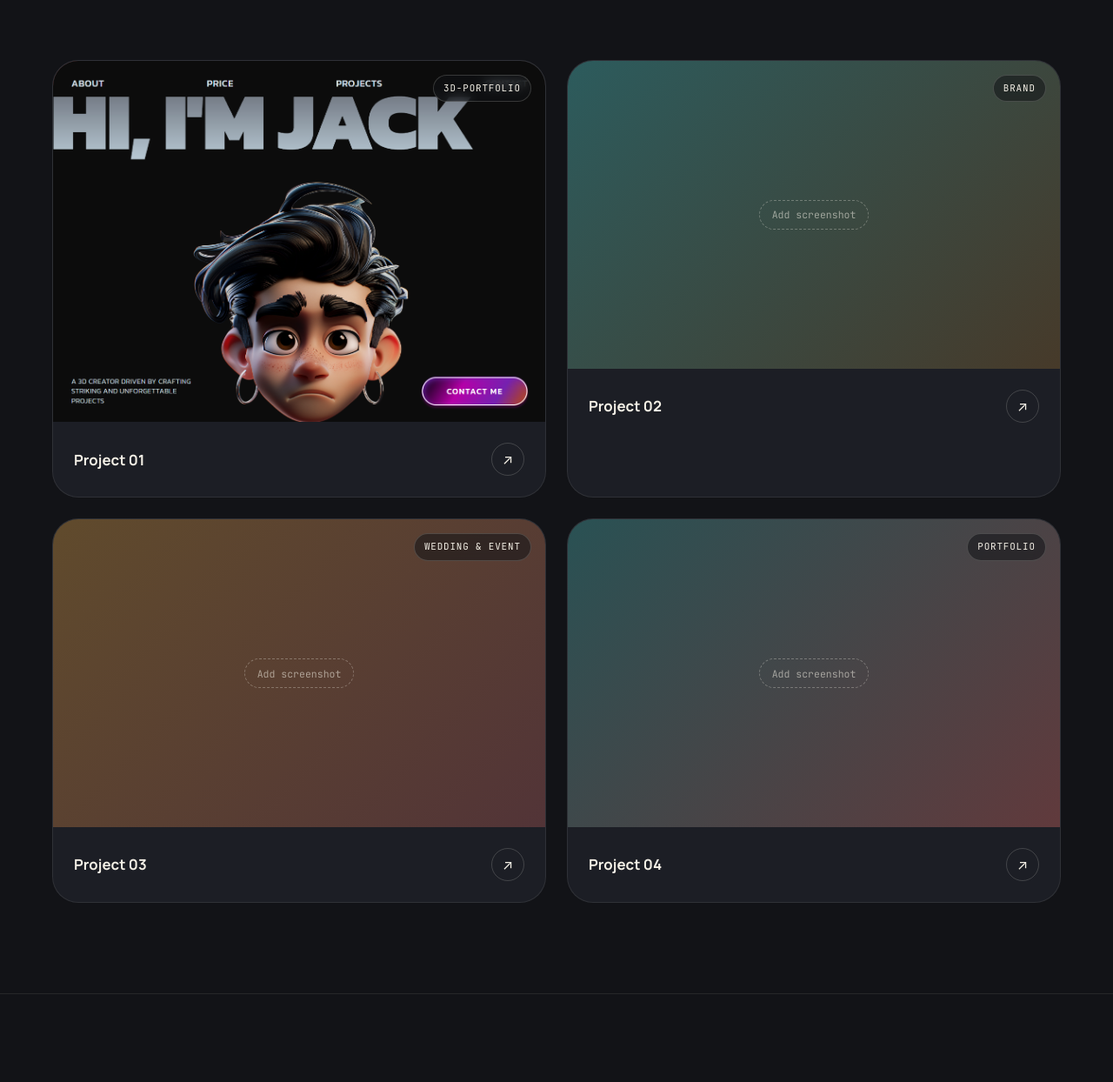
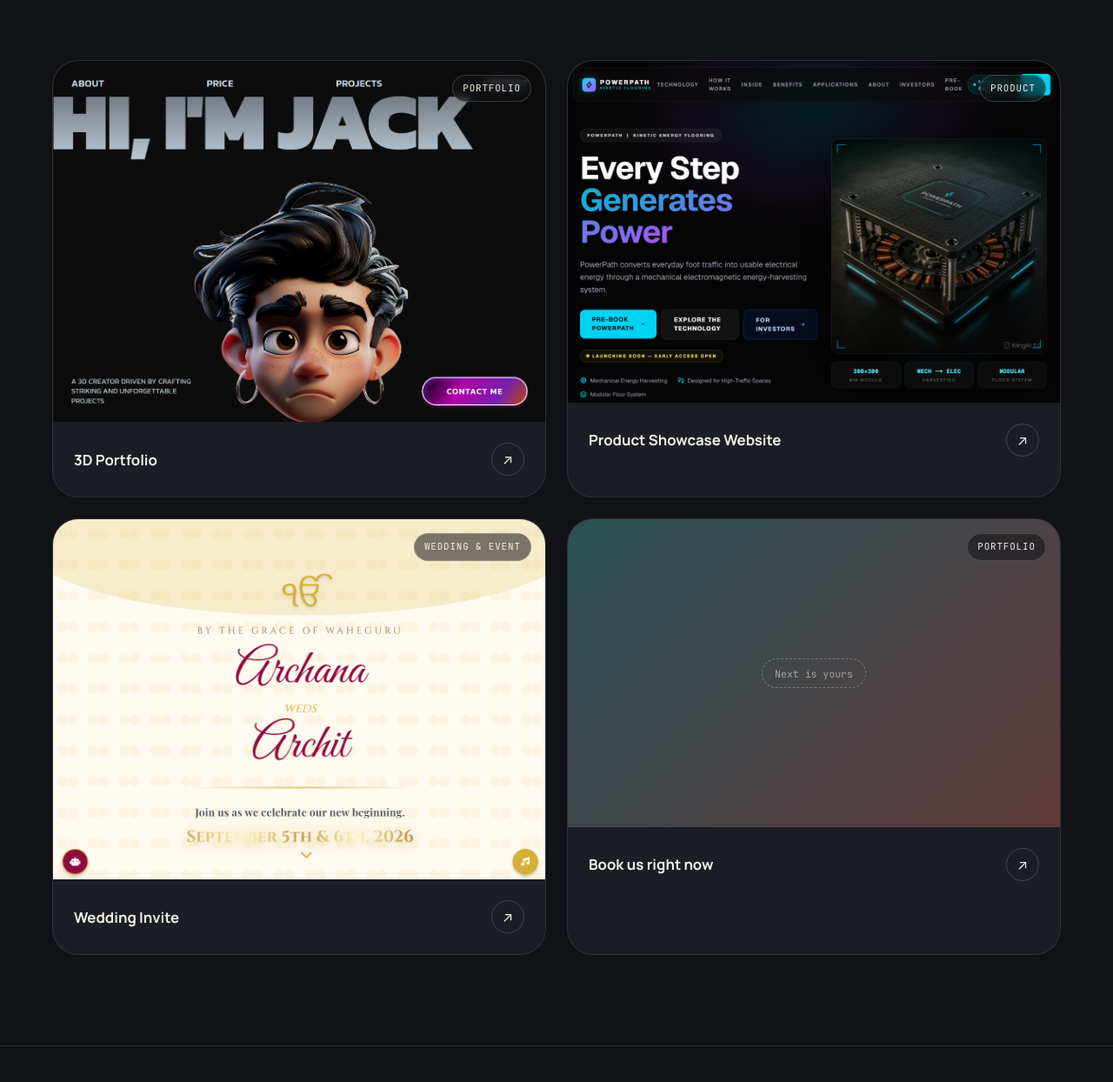
Before and after one commit to MOKSH-bit/Mr.-Web-Dev, a plain HTML site: page index.html in a window 1280 px wide. Shown: the part 2212-3456 px from the top of the page at 87% size. Drawn offline with Linux system fonts and the light colour scheme; files whose address does not match are found by name.

Commit message:
Update index.html
final updated

```diff
--- a/index.html
+++ b/index.html
@@ -779,22 +779,22 @@ a:focus-visible, button:focus-visible, input:focus-visible, textarea:focus-visib
         <!-- TODO: replace href="#" with the live project URL -->
         <a class="work-card reveal" href="https://jack-web-theta.vercel.app/" target="_blank" rel="noopener noreferrer" aria-label="Project 01 — opens in a new tab">
           <div class="work-media work-media-a">
-            <span class="work-tag">3D-Portfolio</span>
-            <img src="project01.png" alt="3D Portfolio Project 01" class="w-full h-full object-cover" />
+            <span class="work-tag">Portfolio</span>
+            <img src="C:\Users\moksh\Downloads\websites\mr web dev\project01.png" alt="3D Portfolio Project 01" class="w-full h-full object-cover" />
           </div>
           <div class="work-footer">
-            <span class="work-title">Project 01</span>
+            <span class="work-title">3D Portfolio</span>
             <span class="work-arrow" aria-hidden="true">↗</span>
           </div>
         </a>
         <!-- TODO: replace href="#" with the live project URL -->
-        <a class="work-card reveal" href="#" target="_blank" rel="noopener noreferrer" aria-label="Project 02 — opens in a new tab">
+        <a class="work-card reveal" href="https://powerpath-webpage.vercel.app/" target="_blank" rel="noopener noreferrer" aria-label="Project 02 — opens in a new tab">
           <div class="work-media work-media-b">
-            <span class="work-tag">Brand</span>
-            <span class="work-media-hint">Add screenshot</span>
+            <span class="work-tag">Product</span>
+            <img src="C:\Users\moksh\Downloads\websites\mr web dev\project03.png" alt="Powerpath" class="w-full h-full object-cover" />
           </div>
           <div class="work-footer">
-            <span class="work-title">Project 02</span>
+            <span class="work-title">Product Showcase Website</span>
             <span class="work-arrow" aria-hidden="true">↗</span>
           </div>
         </a>
@@ -802,10 +802,11 @@ a:focus-visible, button:focus-visible, input:focus-visible, textarea:focus-visib
         <a class="work-card reveal" href="#" target="_blank" rel="noopener noreferrer" aria-label="Project 03 — opens in a new tab">
           <div class="work-media work-media-c">
             <span class="work-tag">Wedding &amp; Event</span>
-            <span class="work-media-hint">Add screenshot</span>
+            <img src="C:\Users\moksh\Downloads\websites\mr web dev\project02.png" alt="Wedding Invitation site" class="w-full h-full object-cover" />
+
           </div>
           <div class="work-footer">
-            <span class="work-title">Project 03</span>
+            <span class="work-title">Wedding Invite</span>
             <span class="work-arrow" aria-hidden="true">↗</span>
           </div>
         </a>
@@ -813,10 +814,10 @@ a:focus-visible, button:focus-visible, input:focus-visible, textarea:focus-visib
         <a class="work-card reveal" href="#" target="_blank" rel="noopener noreferrer" aria-label="Project 04 — opens in a new tab">
           <div class="work-media work-media-d">
             <span class="work-tag">Portfolio</span>
-            <span class="work-media-hint">Add screenshot</span>
+            <span class="work-media-hint">Next is yours</span>
           </div>
           <div class="work-footer">
-            <span class="work-title">Project 04</span>
+            <span class="work-title">Book us right now</span>
             <span class="work-arrow" aria-hidden="true">↗</span>
           </div>
         </a>
```
